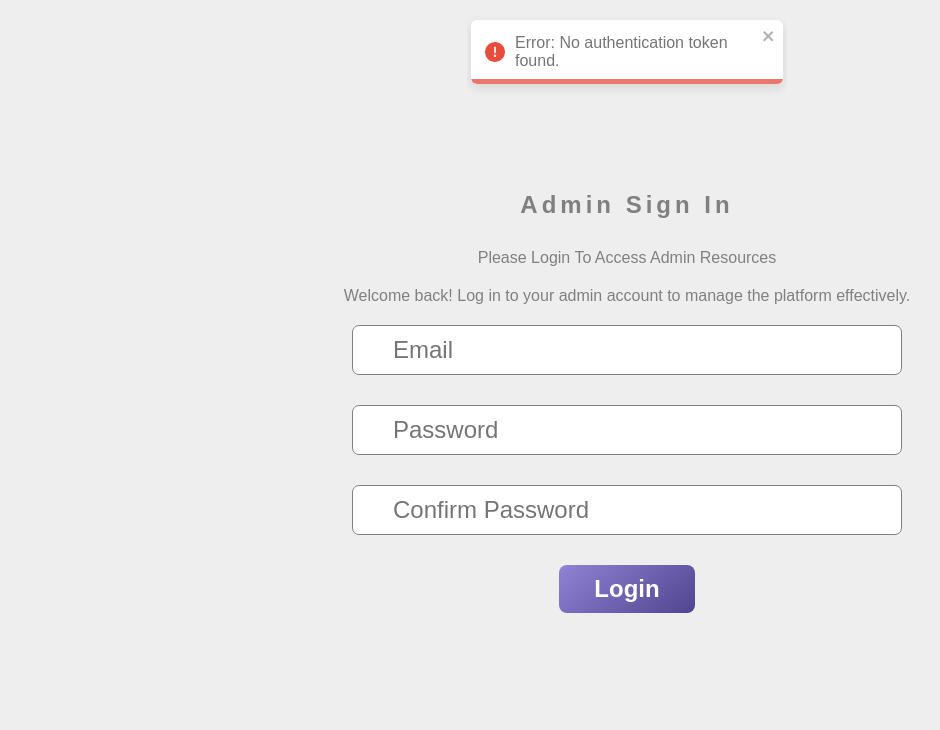
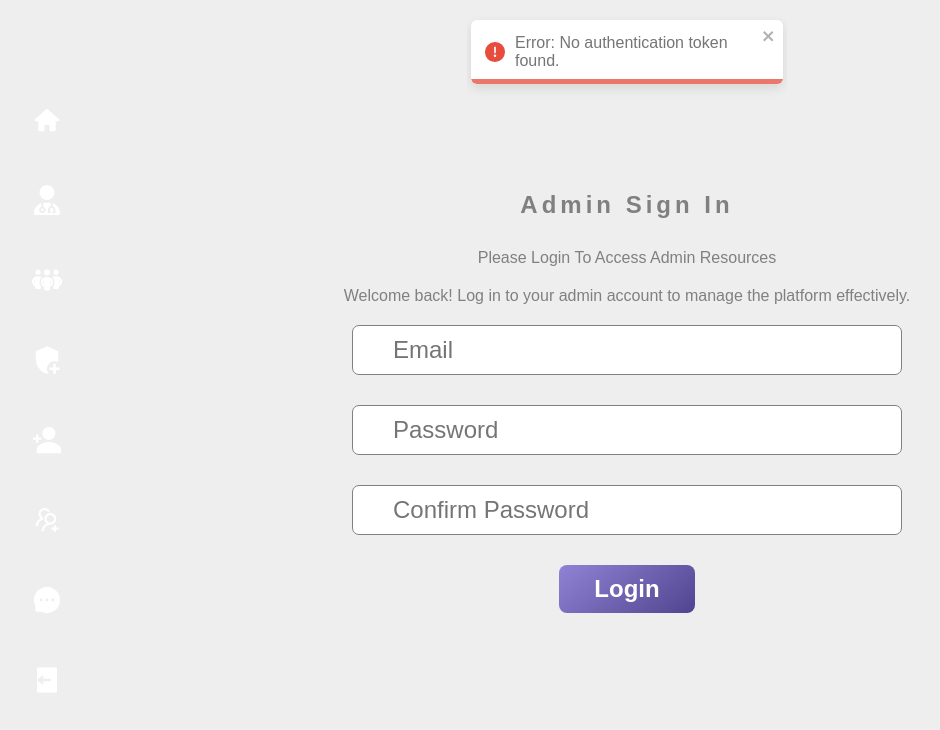
Before and after one commit to Hiru1003/fullstack, a React (Vite) app in the folder Dashboard/: page /login in a window 1280 px wide. Shown: the top 730 px of the page, without its empty margins (13-953 px from the left). Built offline with nearby package versions, Linux system fonts and the light colour scheme.

Commit message:
handle loggout

```diff
--- a/Dashboard/src/App.jsx
+++ b/Dashboard/src/App.jsx
@@ -56,7 +56,7 @@ const App = () => {
           const { status, data } = error.response;
 
           if (status === 400) {
-            toast.error("Bad Request: Please check your request parameters.");
+            toast.error("Login Required");
           } else if (status === 401) {
             toast.error("Unauthorized: Your session has expired or the token is invalid.");
             localStorage.removeItem("authToken");
--- a/Dashboard/src/components/Sidebar.jsx
+++ b/Dashboard/src/components/Sidebar.jsx
@@ -13,12 +13,15 @@ import { useNavigate } from "react-router-dom";
 import { AiOutlineUsergroupAdd } from "react-icons/ai";
 import { FaPeopleGroup } from "react-icons/fa6";
 
-
 const Sidebar = () => {
   const [show, setShow] = useState(false);
+  const { setIsAuthenticated } = useContext(Context);
+  const navigate = useNavigate();
 
-  const { isAuthenticated, setIsAuthenticated } = useContext(Context);
   const handleLogout = async () => {
+    const confirmLogout = window.confirm("Are you sure you want to log out?");
+    if (!confirmLogout) return; // If the user cancels, do nothing
+
     try {
       // Sending logout request to the backend
       const response = await axios.get(
@@ -34,8 +37,6 @@ const Sidebar = () => {
 
       // Redirect to login page after logout
       navigate("/login");
-
-      // Optionally, clear any other data if needed (like user info)
     } catch (error) {
       // Handle error
       const errorMessage = error.response?.data?.message || "Logout failed";
@@ -43,60 +44,50 @@ const Sidebar = () => {
     }
   };
 
-
-
-  const navigateTo = useNavigate();
-
   const gotoHomePage = () => {
-    navigateTo("/");
+    navigate("/");
     setShow(!show);
   };
   const gotoDoctorsPage = () => {
-    navigateTo("/doctors");
+    navigate("/doctors");
     setShow(!show);
   };
   const gotoStaffPage = () => {
-    navigateTo("/staff");
+    navigate("/staff");
     setShow(!show);
   };
   const gotoMessagesPage = () => {
-    navigateTo("/messages");
+    navigate("/messages");
     setShow(!show);
   };
   const gotoAddNewDoctor = () => {
-    navigateTo("/doctor/addnew");
+    navigate("/doctor/addnew");
     setShow(!show);
   };
-  const gotoaddNewStaffMember= () => {
-    navigateTo("/staff/addnew");
+  const gotoAddNewStaffMember = () => {
+    navigate("/staff/addnew");
     setShow(!show);
   };
   const gotoAddNewAdmin = () => {
-    navigateTo("/admin/addnew");
+    navigate("/admin/addnew");
     setShow(!show);
   };
 
   return (
     <>
-      <nav
-        style={!isAuthenticated ? { display: "none" } : { display: "flex" }}
-        className={show ? "show sidebar" : "sidebar"}
-      >
+      <nav className={show ? "show sidebar" : "sidebar"}>
         <div className="links">
           <TiHome onClick={gotoHomePage} />
           <FaUserDoctor onClick={gotoDoctorsPage} />
-          <FaPeopleGroup onClick={gotoStaffPage}/>
+          <FaPeopleGroup onClick={gotoStaffPage} />
           <MdAddModerator onClick={gotoAddNewAdmin} />
           <IoPersonAddSharp onClick={gotoAddNewDoctor} />
-          <AiOutlineUsergroupAdd onClick={gotoaddNewStaffMember} />
+          <AiOutlineUsergroupAdd onClick={gotoAddNewStaffMember} />
           <AiFillMessage onClick={gotoMessagesPage} />
           <RiLogoutBoxFill onClick={handleLogout} />
         </div>
       </nav>
-      <div
-        className="wrapper"
-        style={!isAuthenticated ? { display: "none" } : { display: "flex" }}
-      >
+      <div className="wrapper">
         <GiHamburgerMenu className="hamburger" onClick={() => setShow(!show)} />
       </div>
     </>
```
